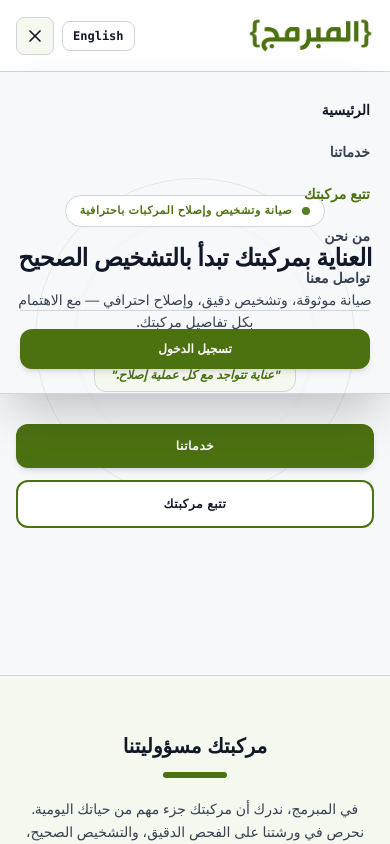
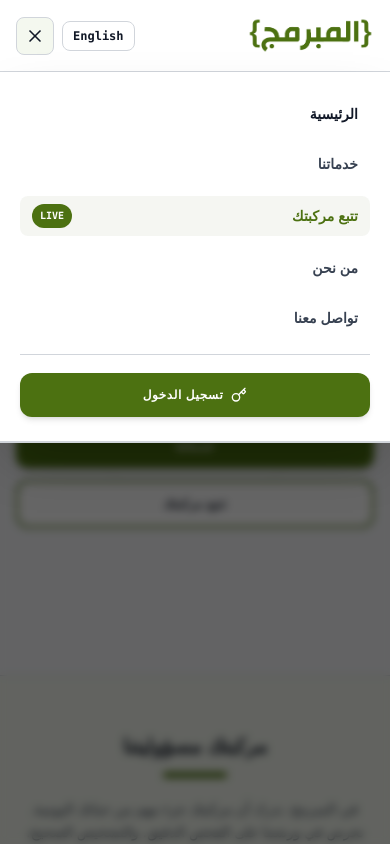
Before and after one commit to AmiAshz/AL-MUBARMAJA, a Next.js app: page / in a window 390 px wide. Both pictures are taken after a click on the button "Toggle menu". Shown: the top 844 px of the page. Built offline with nearby package versions, Linux system fonts and the light colour scheme.

Commit message:
fix(mobile): prevent background overlap by adding solid opaque mobile menu and backdrop

```diff
--- a/app/dashboard/page.tsx
+++ b/app/dashboard/page.tsx
@@ -779,9 +779,8 @@ export default function DashboardPage() {
               animate={{ x: 0 }}
               exit={{ x: lang === 'ar' ? '100%' : '-100%' }}
               transition={{ type: 'spring', damping: 25, stiffness: 200 }}
-              className={`relative z-10 w-72 max-w-[85vw] bg-white h-full shadow-2xl flex flex-col justify-between ${
-                lang === 'ar' ? 'mr-auto' : 'ml-auto'
-              }`}
+              className={`fixed top-0 bottom-0 ${lang === 'ar' ? 'right-0' : 'left-0'} z-50 w-72 max-w-[85vw] bg-white h-full shadow-2xl flex flex-col justify-between`}
+              style={{ backgroundColor: '#ffffff' }}
             >
               <div className="p-5 border-b border-border flex items-center justify-between">
                 <div className="flex items-center gap-2.5">
--- a/app/page.tsx
+++ b/app/page.tsx
@@ -406,31 +406,81 @@ export default function Home() {
             </button>
           </div>
         </div>
+      </header>
 
-        {/* Mobile Menu */}
-        <AnimatePresence>
-          {mobileMenuOpen && (
+      {/* Mobile Menu Backdrop & Drawer */}
+      <AnimatePresence>
+        {mobileMenuOpen && (
+          <div className="md:hidden">
+            {/* Dark backdrop overlay */}
             <motion.div
-              initial={{ opacity: 0, height: 0 }}
-              animate={{ opacity: 1, height: 'auto' }}
-              exit={{ opacity: 0, height: 0 }}
-              className="md:hidden bg-white/98 backdrop-blur-lg border-b border-border overflow-hidden absolute top-[72px] sm:top-[85px] w-full shadow-2xl z-50"
+              initial={{ opacity: 0 }}
+              animate={{ opacity: 1 }}
+              exit={{ opacity: 0 }}
+              onClick={() => setMobileMenuOpen(false)}
+              className="fixed inset-0 top-[72px] sm:top-[85px] bg-black/60 backdrop-blur-sm z-40"
+            />
+
+            {/* Solid Opaque Mobile Menu Panel */}
+            <motion.div
+              initial={{ opacity: 0, y: -8 }}
+              animate={{ opacity: 1, y: 0 }}
+              exit={{ opacity: 0, y: -8 }}
+              transition={{ duration: 0.2 }}
+              className="fixed top-[72px] sm:top-[85px] left-0 right-0 w-full bg-white border-b-2 border-border shadow-2xl z-50 overflow-hidden"
+              style={{ backgroundColor: '#ffffff' }}
             >
-              <div className="px-5 py-6 flex flex-col gap-3.5">
-                <Link href="/" onClick={() => setMobileMenuOpen(false)} className="text-sm font-bold text-foreground hover:text-primary py-1">{t.home}</Link>
-                <Link href="#services" onClick={() => setMobileMenuOpen(false)} className="text-sm font-bold text-secondary hover:text-primary py-1">{t.servicesNav}</Link>
-                <Link href="/track" onClick={() => setMobileMenuOpen(false)} className="text-sm font-bold text-primary hover:text-brand-dark py-1">{t.trackNav}</Link>
-                <Link href="#about" onClick={() => setMobileMenuOpen(false)} className="text-sm font-bold text-secondary hover:text-primary py-1">{t.aboutNav}</Link>
-                <Link href="#contact" onClick={() => setMobileMenuOpen(false)} className="text-sm font-bold text-secondary hover:text-primary py-1">{t.contactNav}</Link>
+              <div className="max-w-7xl mx-auto px-5 py-6 flex flex-col gap-3.5 bg-white">
+                <Link
+                  href="/"
+                  onClick={() => setMobileMenuOpen(false)}
+                  className="text-sm font-bold text-foreground hover:text-primary py-2 px-3 rounded-lg hover:bg-surface-50 transition-colors"
+                >
+                  {t.home}
+                </Link>
+                <Link
+                  href="#services"
+                  onClick={() => setMobileMenuOpen(false)}
+                  className="text-sm font-bold text-secondary hover:text-primary py-2 px-3 rounded-lg hover:bg-surface-50 transition-colors"
+                >
+                  {t.servicesNav}
+                </Link>
+                <Link
+                  href="/track"
+                  onClick={() => setMobileMenuOpen(false)}
+                  className="text-sm font-bold text-primary hover:text-brand-dark py-2 px-3 rounded-lg bg-primary/5 hover:bg-primary/10 transition-colors flex items-center justify-between"
+                >
+                  <span>{t.trackNav}</span>
+                  <span className="text-[10px] bg-primary text-white px-2 py-0.5 rounded-full font-mono font-bold uppercase">Live</span>
+                </Link>
+                <Link
+                  href="#about"
+                  onClick={() => setMobileMenuOpen(false)}
+                  className="text-sm font-bold text-secondary hover:text-primary py-2 px-3 rounded-lg hover:bg-surface-50 transition-colors"
+                >
+                  {t.aboutNav}
+                </Link>
+                <Link
+                  href="#contact"
+                  onClick={() => setMobileMenuOpen(false)}
+                  className="text-sm font-bold text-secondary hover:text-primary py-2 px-3 rounded-lg hover:bg-surface-50 transition-colors"
+                >
+                  {t.contactNav}
+                </Link>
                 <div className="h-px bg-border my-1" />
-                <Link href="/login" onClick={() => setMobileMenuOpen(false)} className="w-full py-3 bg-primary text-white font-bold text-center text-xs rounded-xl hover:bg-brand-hover transition-colors shadow-md">
-                  {t.employeeLogin}
+                <Link
+                  href="/login"
+                  onClick={() => setMobileMenuOpen(false)}
+                  className="w-full py-3.5 bg-primary text-white font-bold text-center text-xs uppercase tracking-wider rounded-xl hover:bg-brand-hover transition-colors shadow-md flex items-center justify-center gap-2"
+                >
+                  <Key size={16} />
+                  <span>{t.employeeLogin}</span>
                 </Link>
               </div>
             </motion.div>
-          )}
-        </AnimatePresence>
-      </header>
+          </div>
+        )}
+      </AnimatePresence>
 
       {/* 3. HOME PAGE - HERO */}
       <section id="hero" className="relative min-h-[80vh] flex items-center justify-center pt-28 sm:pt-36 pb-16 sm:pb-20 overflow-hidden bg-background">
```
